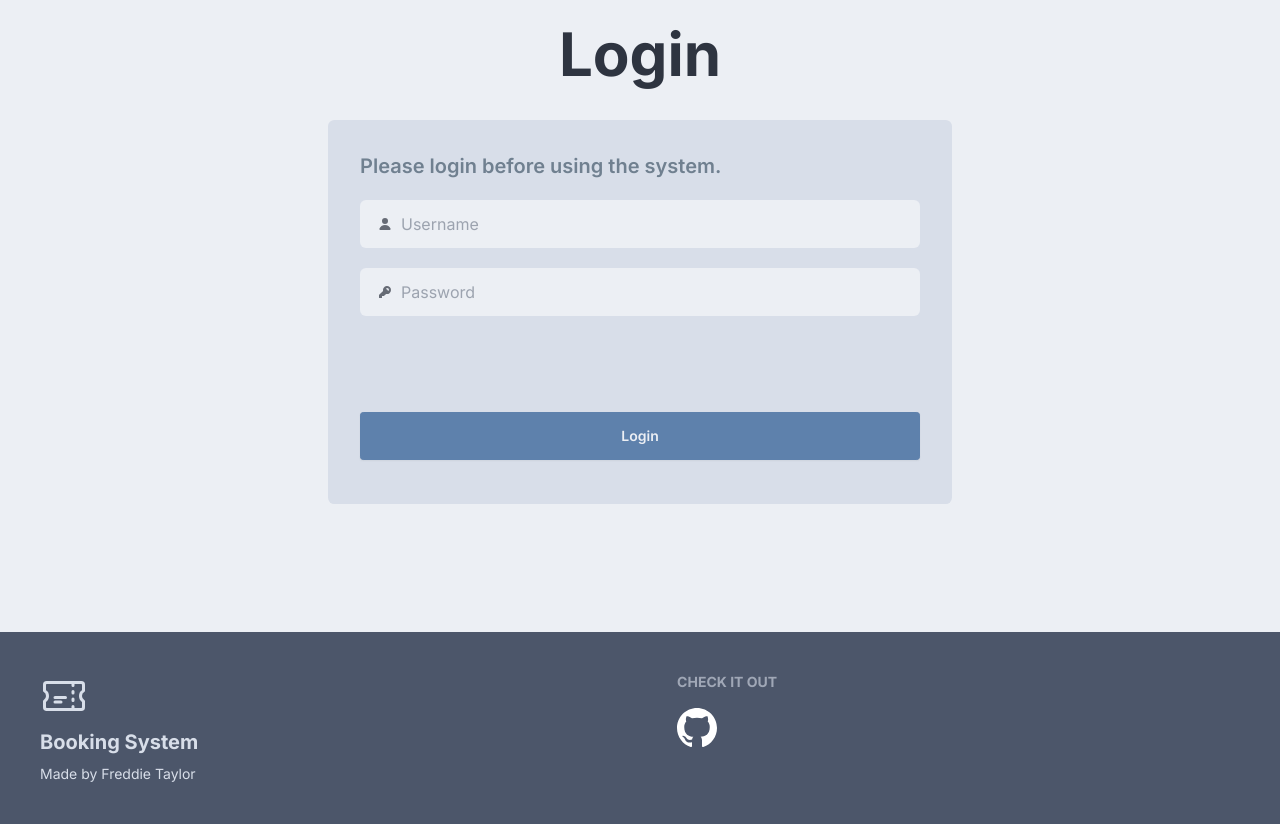
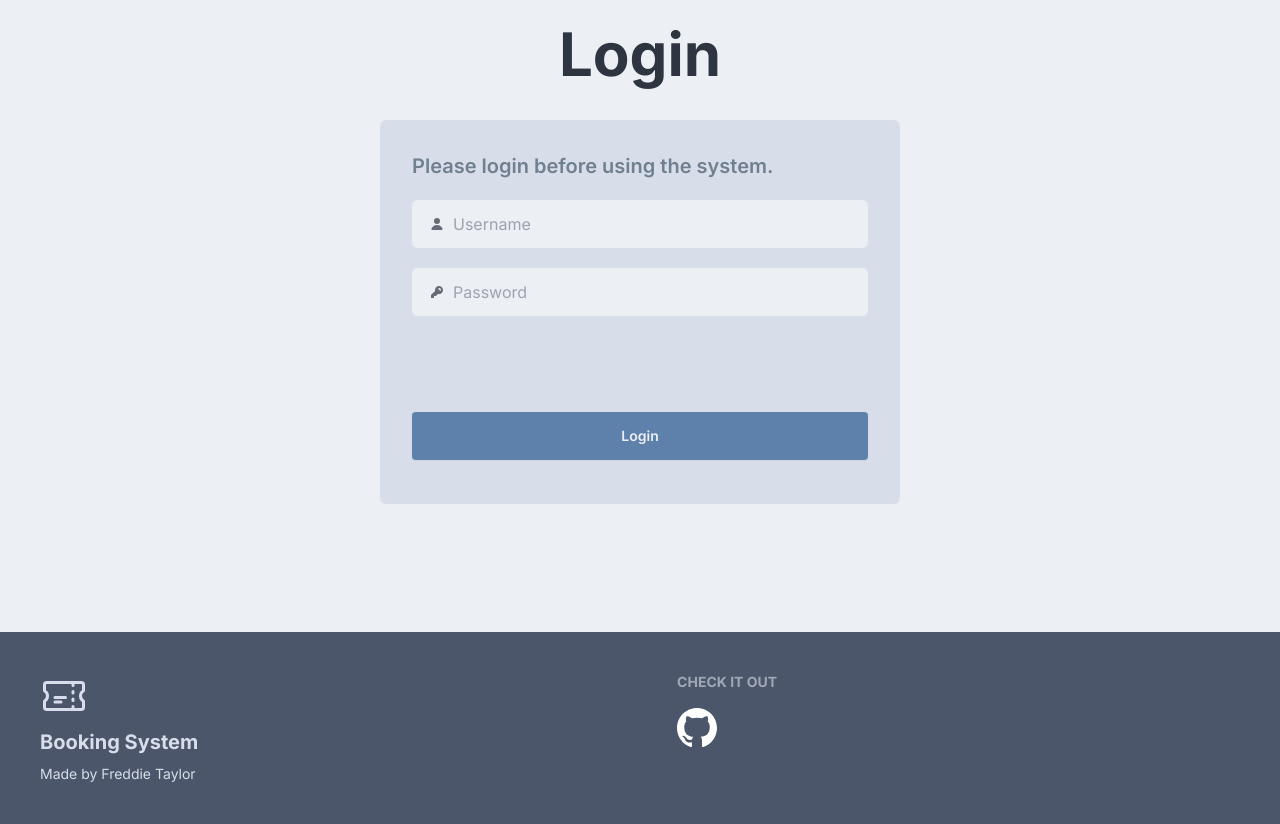
Before and after one commit to FT111/bookingSystem, a Flask app: page /login in a window 1280 px wide. Shown: the part 72-896 px from the top of the page. Run offline with Flask 3, Linux system fonts and the light colour scheme; parts of the project's set-up code (start-up, migrations or seed data) failed here and were passed over; some libraries are stand-ins or nearby versions.

Commit message:
Improved login page responsiveness

```diff
--- a/templates/login.html
+++ b/templates/login.html
@@ -8,7 +8,7 @@
         <h1 class="text-3xl sm:text-6xl my-6 text-center text-bg-base-200 align-middle font-bold">Login</h1>
 
         <!-- Interaction box container -->
-        <div class="flex flex-col w-full  gap-5 sm:w-5/6 lg:w-1/2 ">
+        <div class="flex flex-col w-full  gap-5 sm:w-5/6 lg:w-1/2 xl:w-5/12 ">
 
             {% if isRetry %}
             <div role="alert" class="alert text-base-100 alert-error">
```
